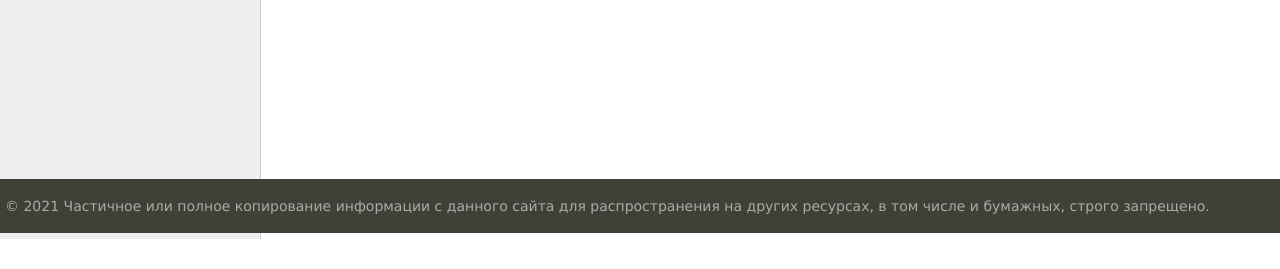
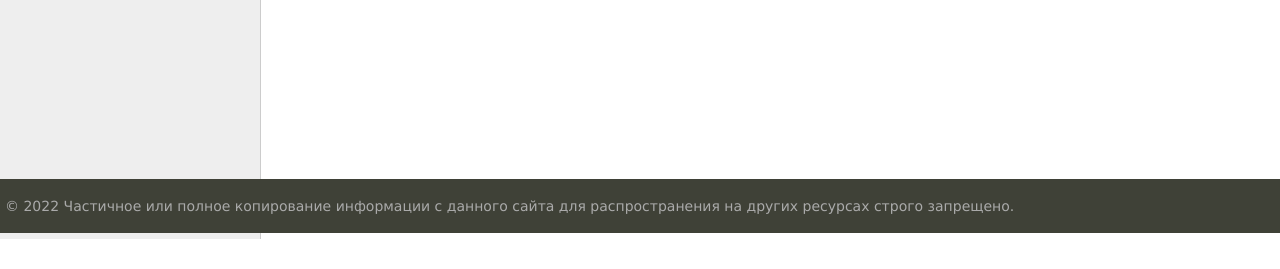
Before and after one commit to GerasiMandMumu/Django_project, a Django app: page /about/ in a window 1280 px wide. Shown: the part 567-836 px from the top of the page. Run offline with Django 4.2, Linux system fonts and the light colour scheme; data comes from the database, SQL or seed files in the repository.

Commit message:
Правки

```diff
--- a/app1/templates/app1/base.html
+++ b/app1/templates/app1/base.html
@@ -47,6 +47,7 @@
                 </ul>
             </td>
         <!-- Конец Sidebar'а -->
+
         <td valign="top" class="content">
             <!-- Хлебные крошки -->
             {% block breadcrumbs %}
@@ -64,7 +65,7 @@
         <!-- Footer -->
         <tr><td valign=top>
             <div id="footer">
-                <p>&copy; 2021 Частичное или полное копирование информации с данного сайта для распространения на других ресурсах, в том числе и бумажных, строго запрещено.</p>
+                <p>&copy; 2022 Частичное или полное копирование информации с данного сайта для распространения на других ресурсах строго запрещено.</p>
             </div>
         </td></tr></table>
         <!-- Конец footer'а и страницы -->
```
Also changed, not shown: app1/views.py (+0 -47 lines).
